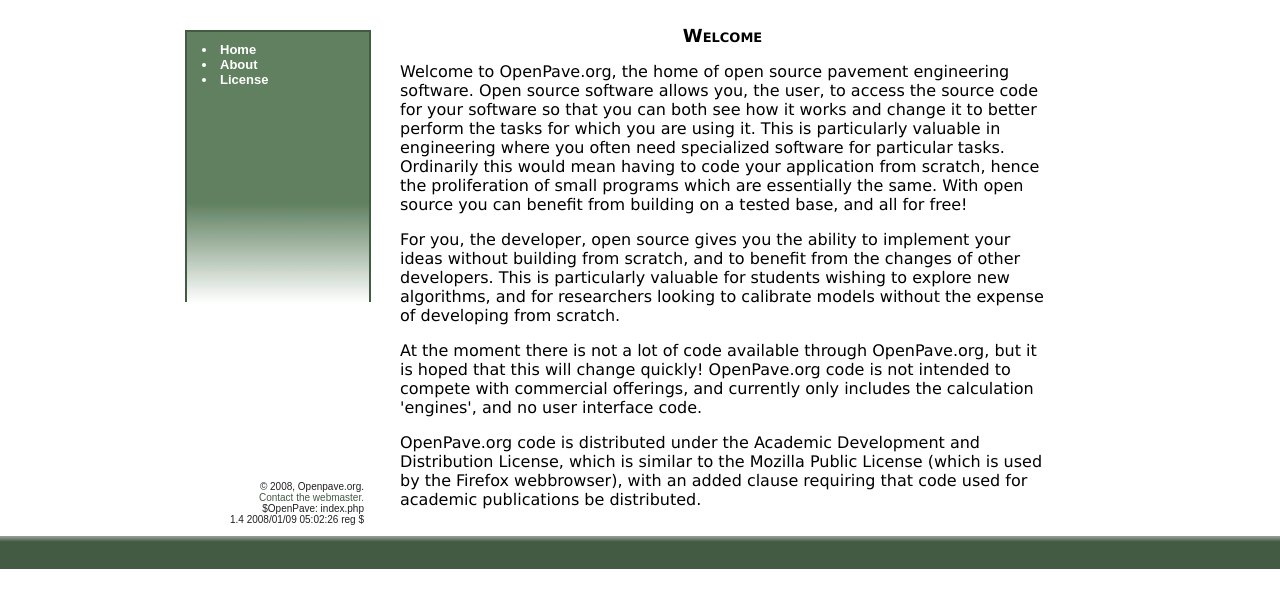
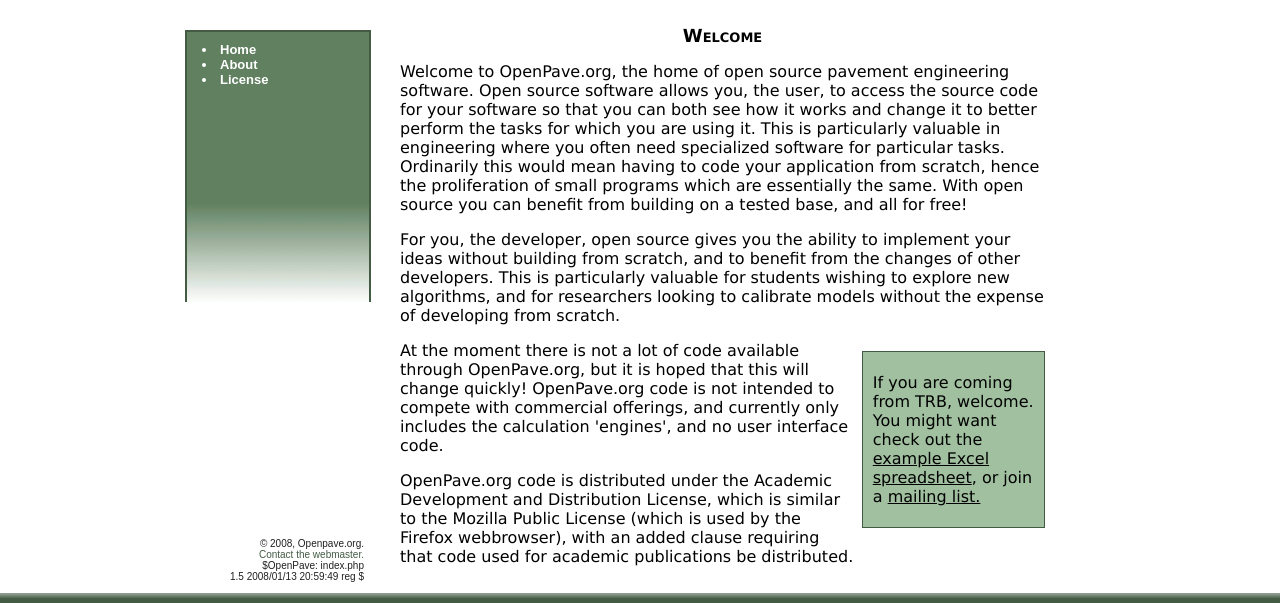
Before and after one commit to openpave/www, a PHP site: page / in a window 1280 px wide. Shown: the part 231-834 px from the top of the page. Before the commit the page ends 800 px from the top, so only its background shows below. Run offline with PHP 8.4, Linux system fonts and the light colour scheme.

Commit message:
Add a note for TRB 2008.

```diff
--- a/css/openpave.css
+++ b/css/openpave.css
@@ -1,7 +1,7 @@
 /*
  *  openpave.css - Global styles for www.openpave.org
  *
- *  $OpenPave: www/css/openpave.css,v 1.11 2008/01/12 02:48:03 reg Exp $
+ *  $OpenPave: www/css/openpave.css,v 1.12 2008/01/13 20:59:54 reg Exp $
  *
  *  The contents of this file are subject to the Academic Development
  *  and Distribution License Version 1.0 (the "License"); you may not
@@ -371,6 +371,20 @@
     text-align: left;
 }
 
+#body div.note {
+    background: #A0C0A0;
+    border: solid #435A43 1px;
+    margin: 10px 0px 10px 10px;
+    padding: 5px 10px 5px 10px;
+    float: right;
+    width: 25%;
+}
+
+#body div.note a {
+    text-decoration: underline;
+    color: black;
+}
+
 #footer {
     clear: both;
     height: 10px;
--- a/index.php
+++ b/index.php
@@ -2,7 +2,7 @@
 /*
  *  index.php - The OpenPave.org homepage
  *
- *  $OpenPave: www/index.php,v 1.4 2008/01/09 05:02:26 reg Exp $
+ *  $OpenPave: www/index.php,v 1.5 2008/01/13 20:59:49 reg Exp $
  *
  *  The contents of this file are subject to the Academic Development
  *  and Distribution License Version 1.0 (the "License"); you may not
@@ -47,6 +47,13 @@
 explore new algorithms, and for researchers looking to calibrate models
 without the expense of developing from scratch.</p>
 
+<div class="note">
+<p>If you are coming from TRB, welcome.  You might want check out the <a
+href="http://www.openpave.org/downloads/openpave-20080111.zip">example
+Excel spreadsheet</a>, or join a <a
+href="http://www.openpave.org/mailman/listinfo/">mailing list.</a></p>
+</div>
+
 <p>At the moment there is not a lot of code available through OpenPave.org,
 but it is hoped that this will change quickly!  OpenPave.org code is not
 intended to compete with commercial offerings, and currently only includes
@@ -58,5 +65,5 @@
 used for academic publications be distributed.</p>
 
 <?php
-FinaliseHTML('$OpenPave: www/index.php,v 1.4 2008/01/09 05:02:26 reg Exp $');
+FinaliseHTML('$OpenPave: www/index.php,v 1.5 2008/01/13 20:59:49 reg Exp $');
 ?>
```
